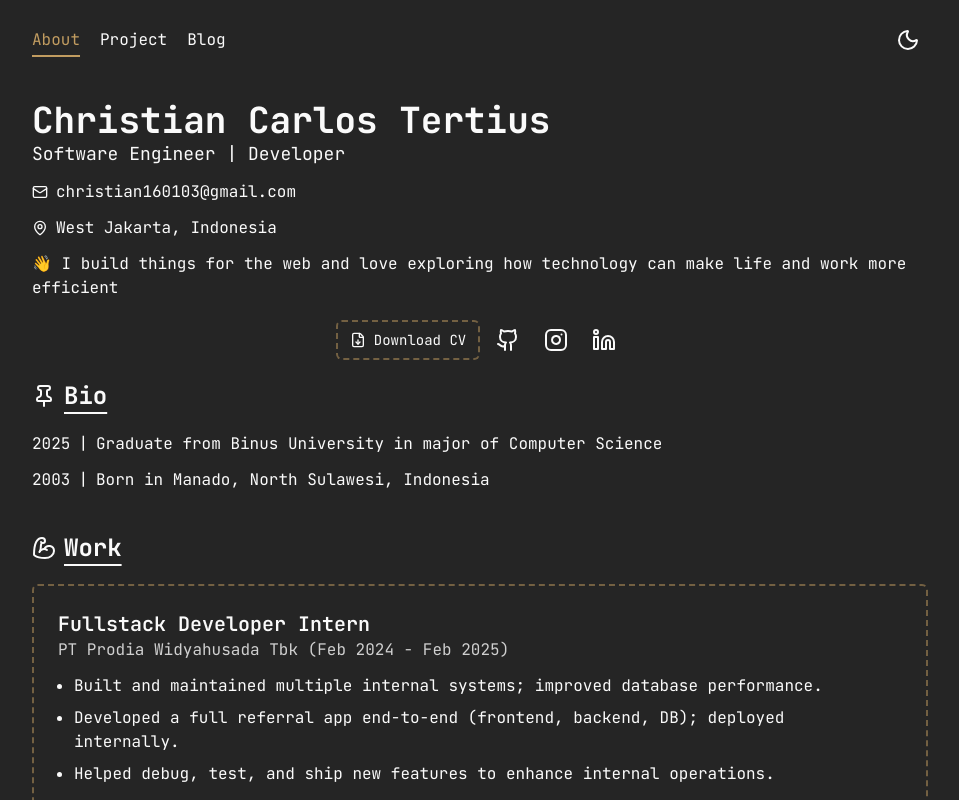
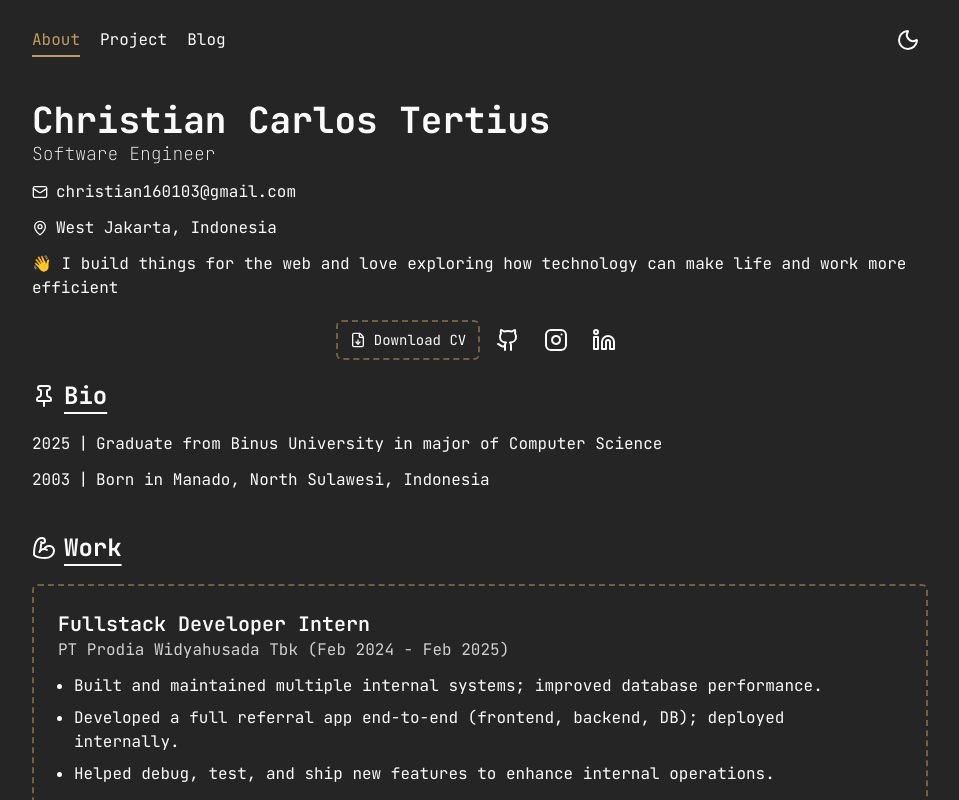
Before and after one commit to ChristianTertius/chris_real_blog, a React (Vite) app in the folder frontend/: page / in a window 1280 px wide. Shown: the top 800 px of the page, without its empty margins (160-1119 px from the left). Built offline with nearby package versions, Linux system fonts and the light colour scheme.

Commit message:
chore: change role to software engineer only

```diff
--- a/frontend/src/components/About.tsx
+++ b/frontend/src/components/About.tsx
@@ -48,7 +48,7 @@
               <span className="inline-block ml-1 text-third">|</span>
             )}
           </h1>
-          <h3 className={`text-xs sm:text-lg items-center`}>Software Engineer | Developer</h3>
+          <h3 className={`text-xs sm:text-lg items-center font-thin`}>Software Engineer</h3>
         </div>
 
         <div className="flex gap-2 items-center text-xs sm:text-base">
```
